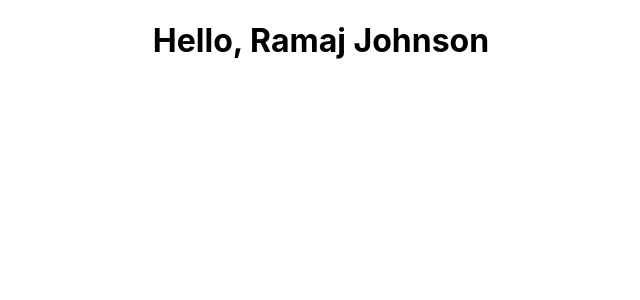
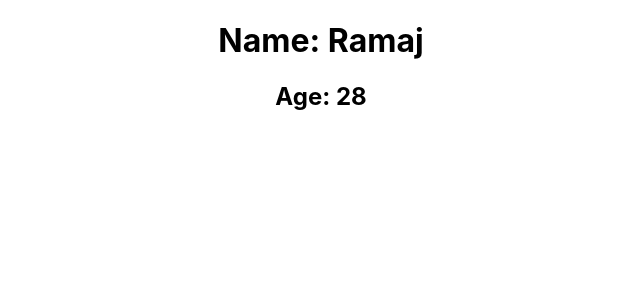
Before and after one commit to ShivaSamadhi/Udemy-WebDev, a React (Create React App) app in the folder front_end/: page / in a window 1280 px wide. Shown: the top 300 px of the page, without its empty margins (319-959 px from the left). Built offline with nearby package versions, Linux system fonts and the light colour scheme.

Commit message:
React App

```diff
--- a/front_end/src/App.js
+++ b/front_end/src/App.js
@@ -1,16 +1,31 @@
 import './App.css';
+
+const Person = (props) => {
+    return (
+        <>
+            <h1>Name: {props.name}</h1>
+            <h2>Age: {props.age}</h2>
+        </>
+    )
+}
+// ^Functional Component (w/ props)
+//Props function like objects that can be passed as a parameter to functional components. This allows for the dynamic use of key-values when rendering. Here we initialize the properties we want (name, age) when we create the component
 
 const App = () => {
   const name = {
       firstName: `Ramaj`,
       lastName: `Johnson`
     }
+  //Using {} syntax I can directly use any JS value, ex => {name.firstName} would be rendered as Ramaj
 
   return (
     <div className="App">
-      <h1>Hello, {name.firstName} {name.lastName}</h1>
+      <Person
+          name="Ramaj"
+          age='28' />
     </div>
   );
+  //Here we actually define the value of the keys (name and age) when we inject the component
 }
 
 export default App;
```
